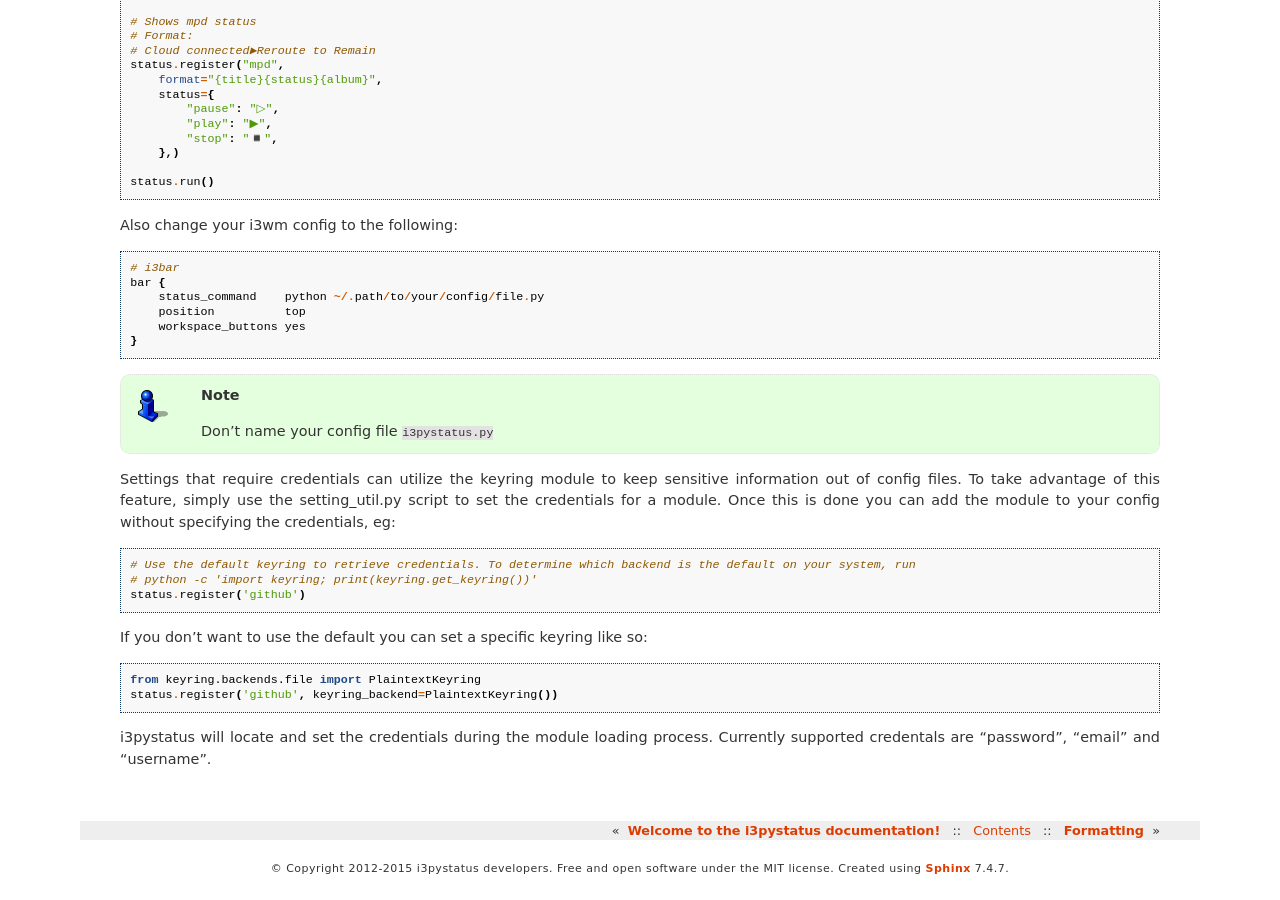
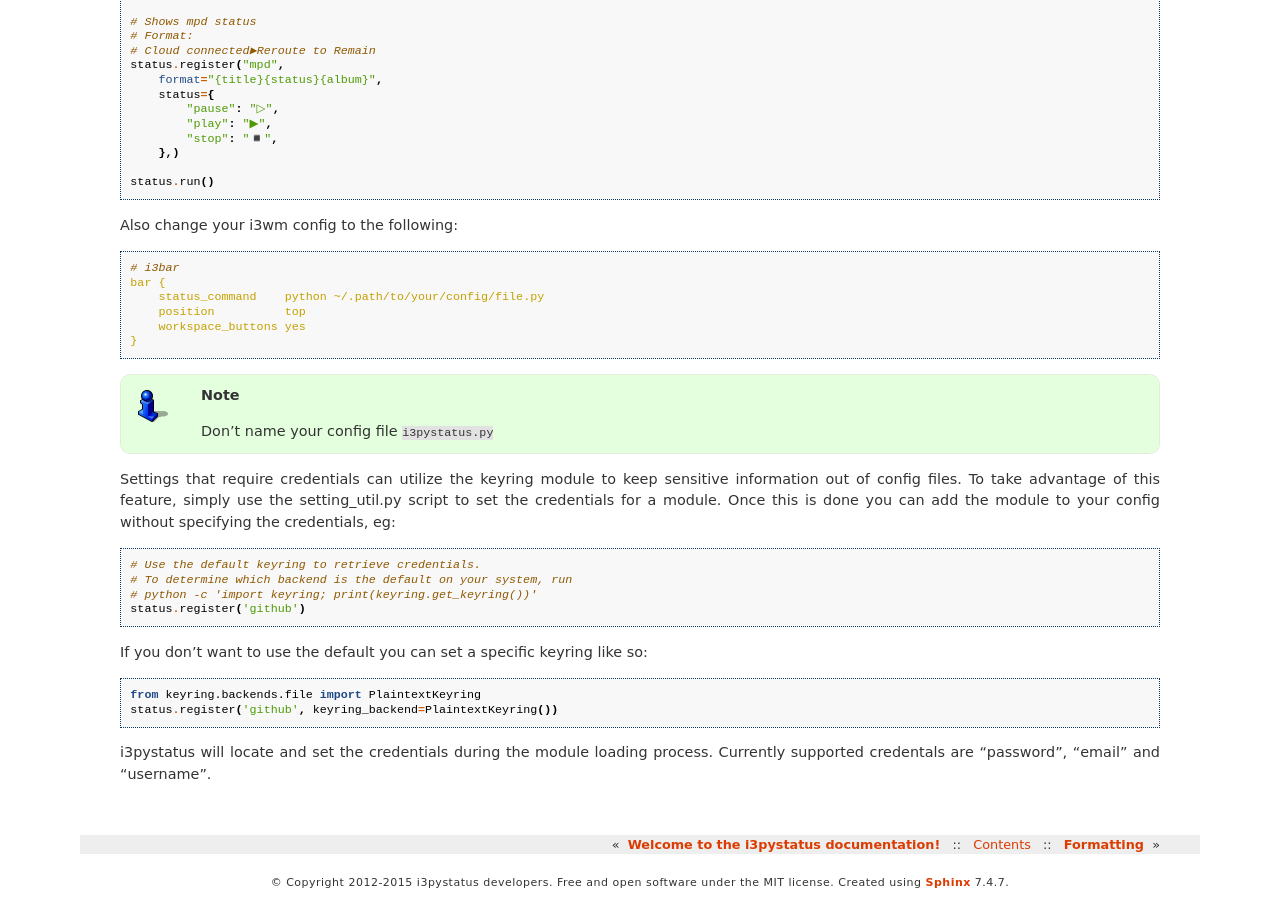
Before and after one commit to enkore/i3pystatus, a Sphinx documentation site: the page built from docs/configuration.rst, in a window 1280 px wide and 900 px high, scrolled down 1519 px. Built offline with Sphinx 7.4.7, drawn with Linux system fonts in a browser that asks for light colours.

Commit message:
Update configuration.rst

```diff
--- a/docs/configuration.rst
+++ b/docs/configuration.rst
@@ -111,7 +111,7 @@
 
 Also change your i3wm config to the following:
 
-::
+.. code:: ini
 
     # i3bar
     bar {
@@ -127,18 +127,18 @@
 To take advantage of this feature, simply use the setting_util.py script to set the credentials for a module. Once this
 is done you can add the module to your config without specifying the credentials, eg:
 
-::
+.. code:: python
 
-    # Use the default keyring to retrieve credentials. To determine which backend is the default on your system, run
+    # Use the default keyring to retrieve credentials.
+    # To determine which backend is the default on your system, run
     # python -c 'import keyring; print(keyring.get_keyring())'
     status.register('github')
 
 If you don't want to use the default you can set a specific keyring like so:
 
-::
+.. code:: python
 
     from keyring.backends.file import PlaintextKeyring
     status.register('github', keyring_backend=PlaintextKeyring())
 
-
 i3pystatus will locate and set the credentials during the module loading process. Currently supported credentals are "password", "email" and "username".
```
